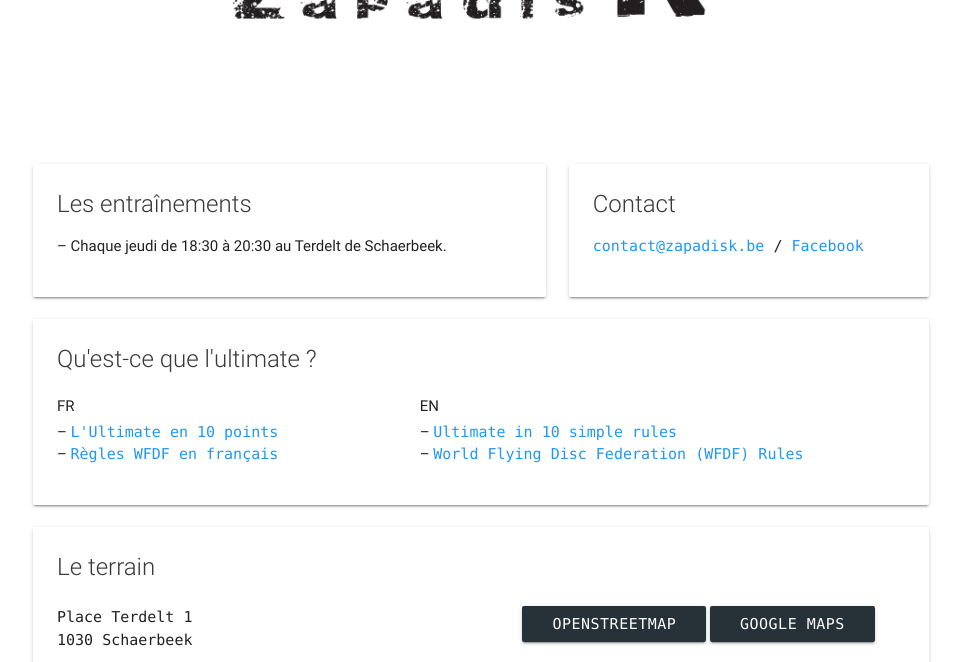
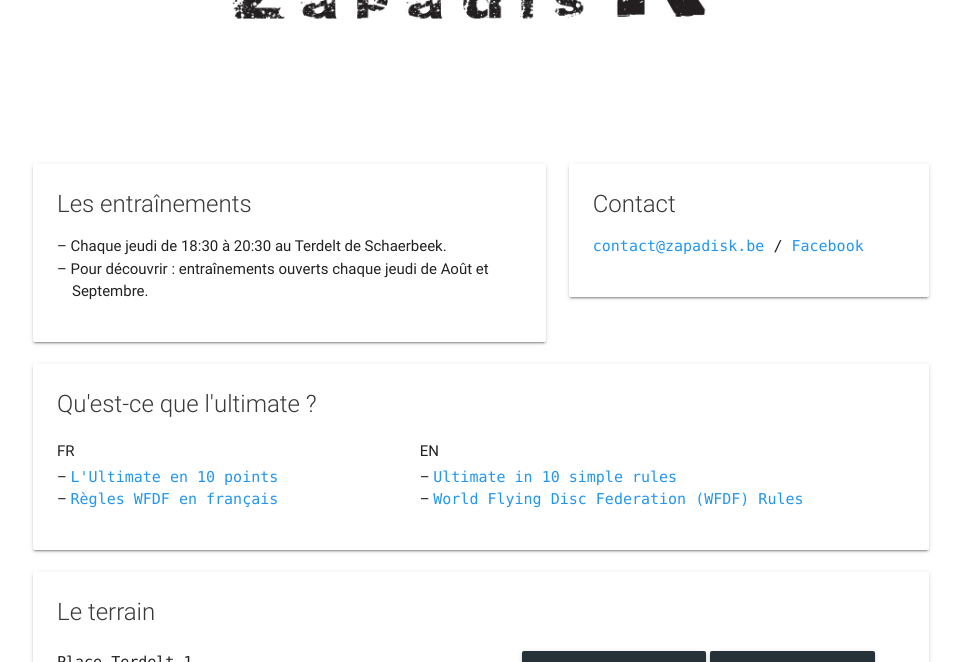
Before and after one commit to mathiasleroy/zapadisk.be, a Jekyll site: the page built from index.html, in a window 1280 px wide and 900 px high, scrolled down 531 px, cut to the strip 0-662 px from the top of the window. Shown: the whole strip, without its empty margins (159-1120 px from the left). Built offline with Jekyll 4.4.1, drawn with Linux system fonts in a browser that asks for light colours.

Commit message:
Update index.html

```diff
--- a/index.html
+++ b/index.html
@@ -218,7 +218,8 @@ custom_js:
 						<span class="card-title">Les entraînements</span>
 						<ul>
 							<li><!--Pendant l'année : -->Chaque jeudi de 18:30 à 20:30 au Terdelt de Schaerbeek.</li>
-							<!--<li>En été (7 juillet&mdash;28 août) : Tous les jeudis de 18:30 à 20:30 au Cinquantenaire. Coordonnées GPS: <a target="_blank" href="https://goo.gl/maps/xvpNdwbuBpv">50.839833, 4.389278</a></li>-->
+							<li><!--Pendant l'année : -->Pour découvrir : entraînements ouverts chaque jeudi de Août et Septembre.</li>
+
 						</ul>
 					</div>
 				</div>
```
